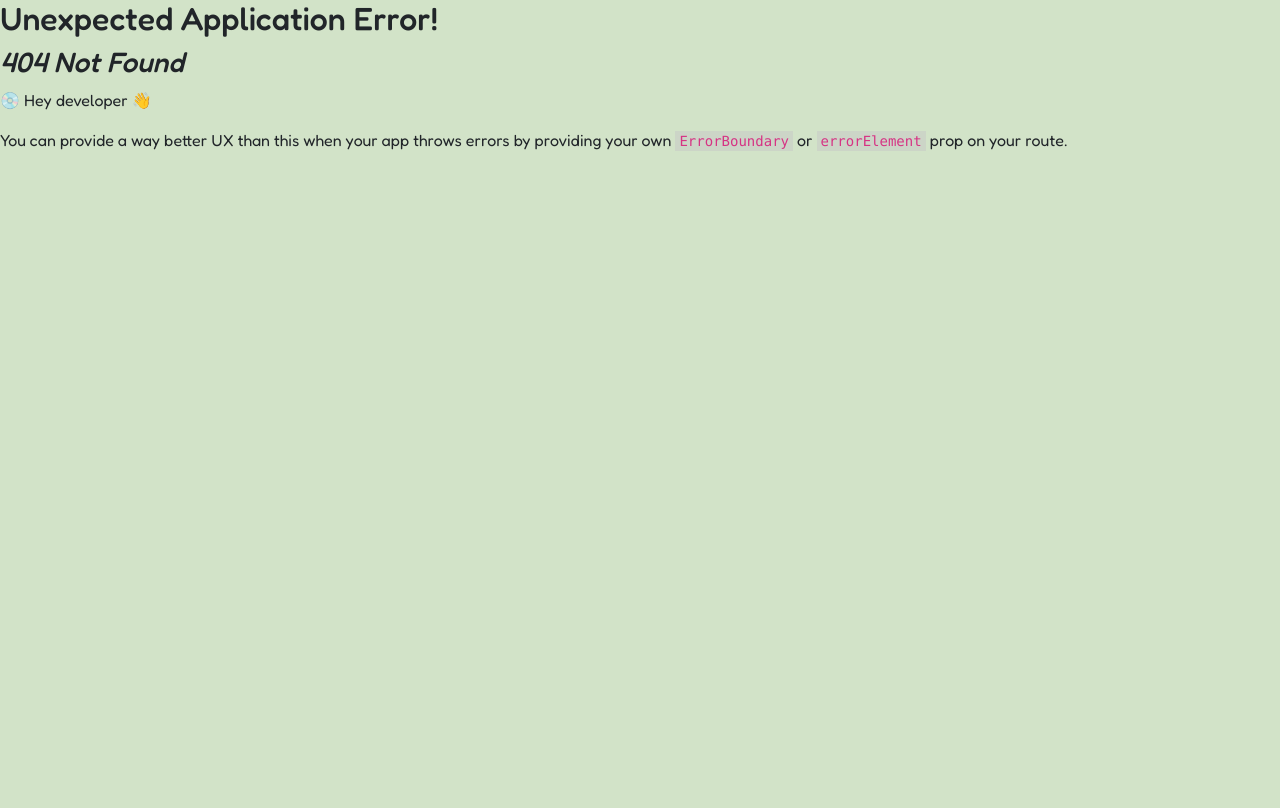
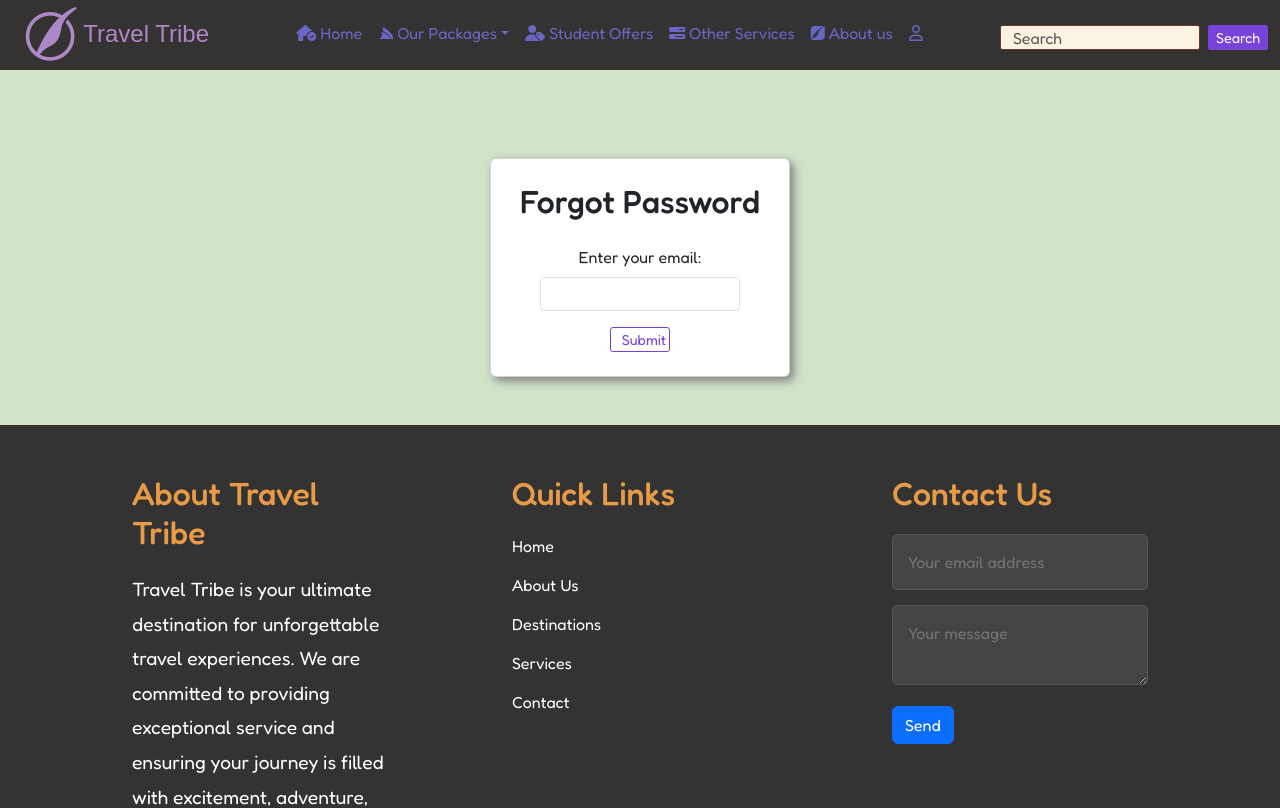
Before and after one commit to CaptainMASUD/travel-tribe, a React (Vite) app: page /forgotpass in a window 1280 px wide. Before the commit this address had no page. Shown: the top 808 px of the page. Built offline with nearby package versions, Linux system fonts and the light colour scheme; a web font is replaced by a local one.

Commit message:
version 1.2.8

```diff
--- /dev/null
+++ b/src/Components/ForgotPass/ForgotPass.jsx
@@ -0,0 +1,73 @@
+import React, { useState } from 'react';
+
+function ForgotPassword() {
+  const [email, setEmail] = useState('');
+  const [newPassword, setNewPassword] = useState('');
+  const [confirmPassword, setConfirmPassword] = useState('');
+  const [message, setMessage] = useState('');
+  const [showResetForm, setShowResetForm] = useState(false);
+
+  const handleEmailChange = (e) => {
+    setEmail(e.target.value);
+  };
+
+  const handleNewPasswordChange = (e) => {
+    setNewPassword(e.target.value);
+  };
+
+  const handleConfirmPasswordChange = (e) => {
+    setConfirmPassword(e.target.value);
+  };
+
+  const handleSubmit = () => {
+    const storedUserData = localStorage.getItem('userData');
+    if (storedUserData) {
+      const userData = JSON.parse(storedUserData);
+      if (userData.email === email) {
+        setShowResetForm(true);
+        setMessage('');
+      } else {
+        setMessage('Email not found.');
+      }
+    } else {
+      setMessage('No user data found.');
+    }
+  };
+
+  const handleResetPassword = () => {
+    // Here you can implement your password reset logic.
+    // For simplicity, let's just display a message.
+    setMessage('Password successfully reset.');
+    setShowResetForm(false);
+    // You may want to add logic here to update the password in local storage or send it to a server.
+  };
+
+  return (
+    <div className="container mt-5 d-flex justify-content-center align-items-center">
+      <div className="card p-4 mb-5" style={{width:"600px" ,margin:"0 auto" ,marginBottom:"80px",marginTop:"40px"}}>
+        <h2 className="text-center mb-4">Forgot Password</h2>
+        <div className="mb-3">
+          <label htmlFor="email" className="form-label">Enter your email:</label>
+          <input type="email" className="form-control form-control-sm" id="email" value={email} onChange={handleEmailChange} />
+        </div>
+        <button className="btn btn-primary btn-sm d-block mx-auto" onClick={handleSubmit}>Submit</button>
+        {message && <div className="mt-3 text-center">{message}</div>}
+        {showResetForm && (
+          <div className="mt-3">
+            <div className="mb-3">
+              <label htmlFor="newPassword" className="form-label">New Password:</label>
+              <input type="password" className="form-control form-control-sm" id="newPassword" value={newPassword} onChange={handleNewPasswordChange} />
+            </div>
+            <div className="mb-3">
+              <label htmlFor="confirmPassword" className="form-label">Confirm Password:</label>
+              <input type="password" className="form-control form-control-sm" id="confirmPassword" value={confirmPassword} onChange={handleConfirmPasswordChange} />
+            </div>
+            <button className="btn btn-primary btn-sm d-block mx-auto" onClick={handleResetPassword}>Reset Password</button>
+          </div>
+        )}
+      </div>
+    </div>
+  );
+}
+
+export default ForgotPassword;
--- a/src/main.jsx
+++ b/src/main.jsx
@@ -20,6 +20,7 @@ import BookDestinatoins from './Components/BookDestinations/BookDestinatoins';
 import Payment from './Components/Payment/Payment';
 import PopularPak from './Components/PopularPak/PopularPak';
 import User from './Components/User/User';
+import ForgotPassword from './Components/ForgotPass/ForgotPass';
 
 
 
@@ -76,6 +77,10 @@ const router = createBrowserRouter([
         path: 'user',
         element: <User/>
       },
+      {
+        path: 'forgotpass',
+        element: <ForgotPassword/>
+      },
 
     ]
   }
```
